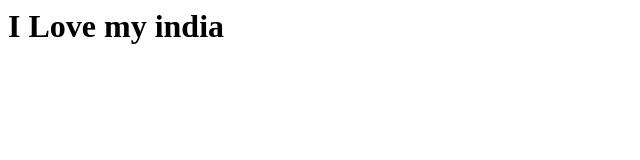
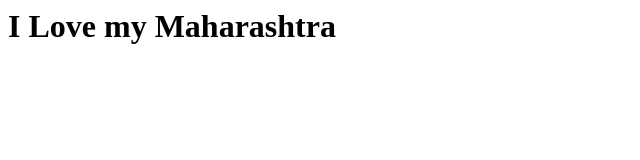
Before and after one commit to Chanv99/MyRepository, a plain HTML site: page index2.html in a window 1280 px wide. Shown: the whole page, without its empty margins (0-640 px from the left). Drawn offline with Linux system fonts and the light colour scheme.

Commit message:
Update index2.html

```diff
--- a/index2.html
+++ b/index2.html
@@ -1,6 +1,6 @@
 <html>
 <head><title>My india</title></head>
 <body>
-<h1> I Love my india</h1>
+<h1> I Love my Maharashtra</h1>
 </body>
 </html>
```
